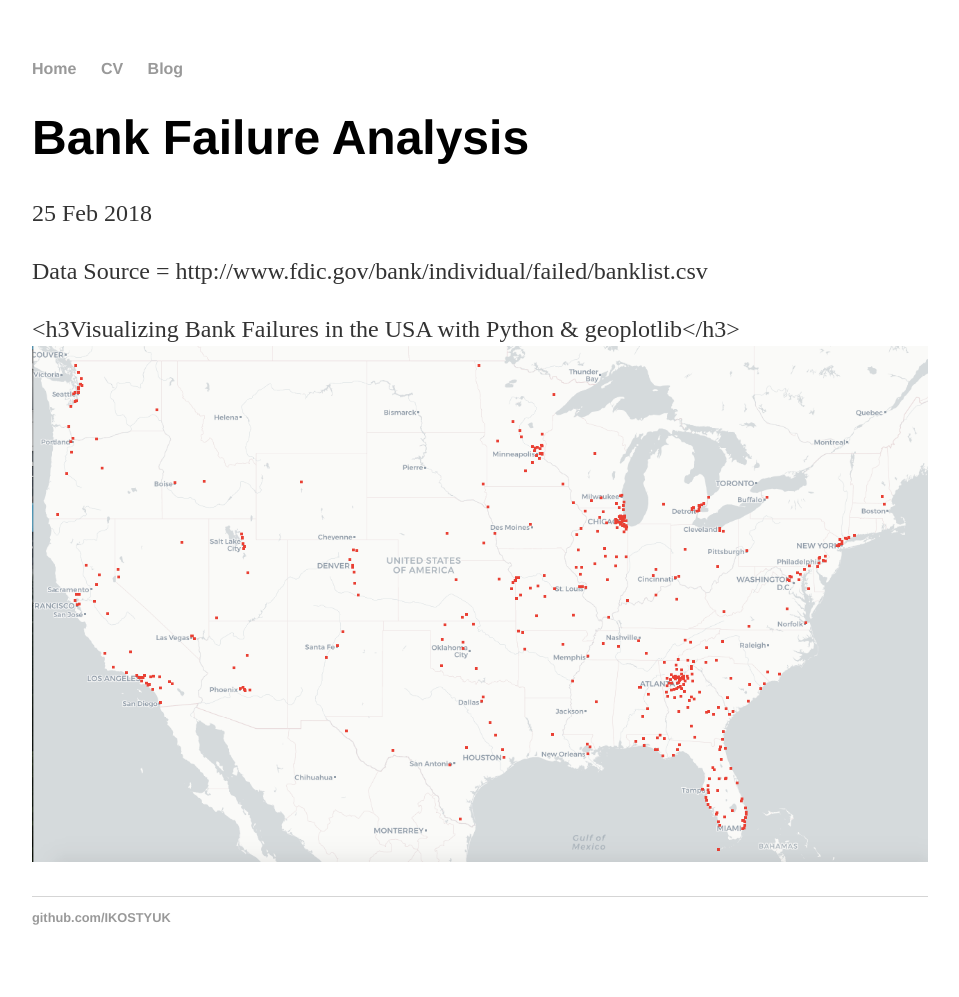
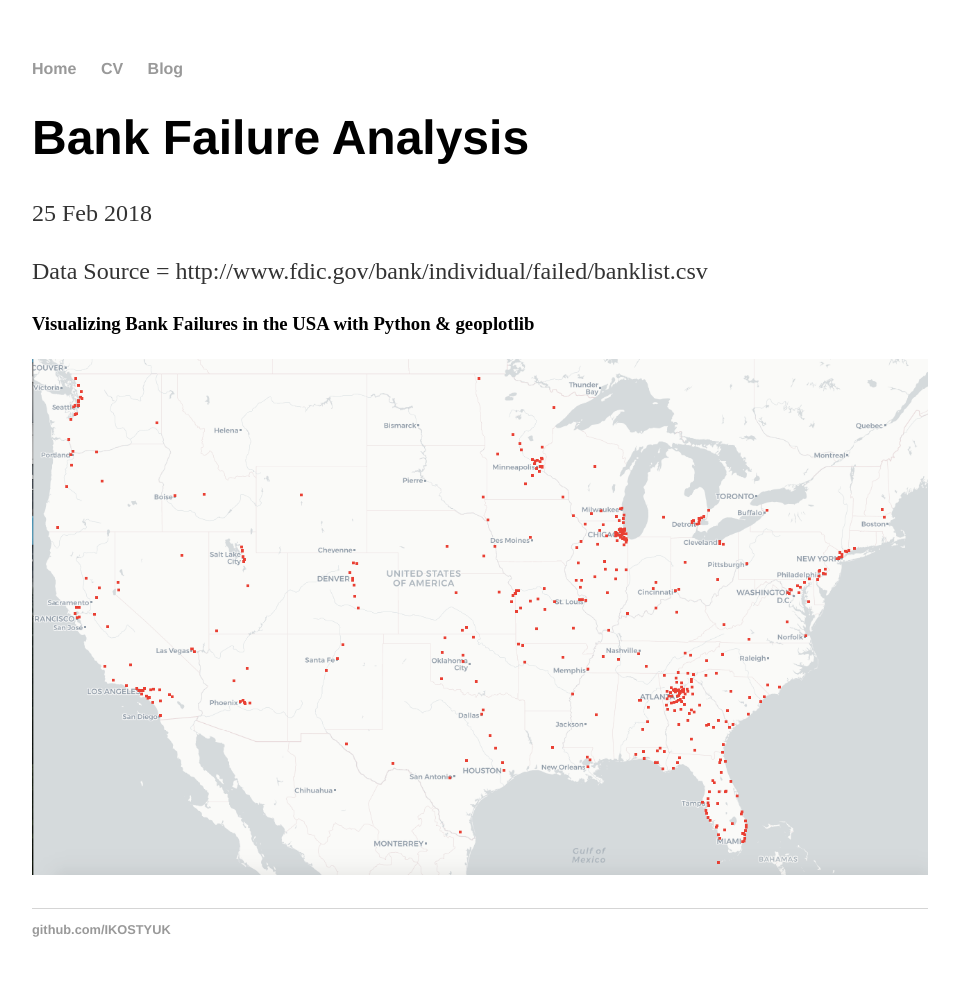
Before and after one commit to IKOSTYUK/ikostyuk.github.io, a Jekyll site: the page built from _posts/2018-02-25-Bank-Failure-Analysis.md, in a window 1280 px wide. Shown: the whole page, without its empty margins (160-1119 px from the left). Built offline with Jekyll 4.4.1, drawn with Linux system fonts in a browser that asks for light colours; our own code applies the rules of GitHub Pages for plain Markdown files.

Commit message:
Update 2018-02-25-Bank-Failure-Analysis.md

```diff
--- a/_posts/2018-02-25-Bank-Failure-Analysis.md
+++ b/_posts/2018-02-25-Bank-Failure-Analysis.md
@@ -2,5 +2,5 @@
 
 Data Source = http://www.fdic.gov/bank/individual/failed/banklist.csv
 
-<h3Visualizing Bank Failures in the USA with Python & geoplotlib</h3>
+<h3>Visualizing Bank Failures in the USA with Python & geoplotlib</h3>
 <img src="/img/Bank_Map.png" height="100%" width="100%" class="inline"/>
```
